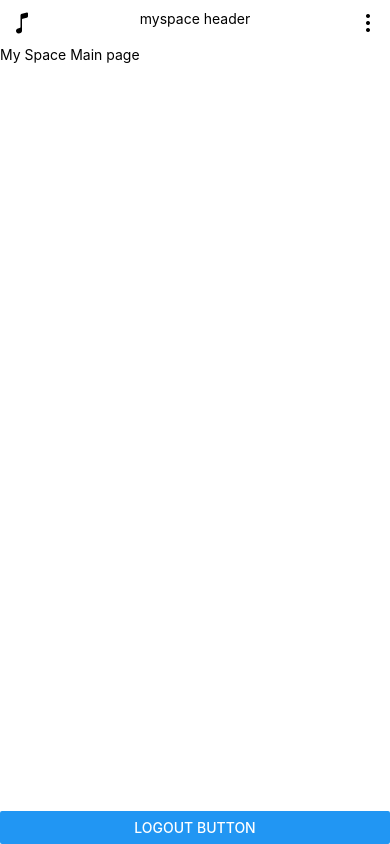
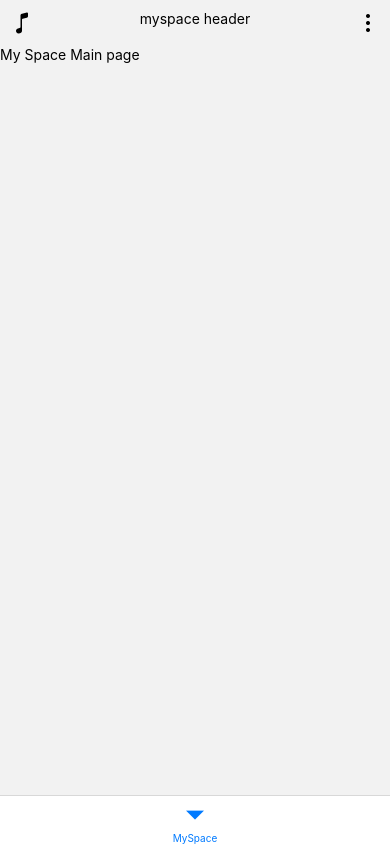
Before and after one commit to jiwon79/Muspace-App, a React Native app: screen / in a window 390 px wide. Built offline with nearby package versions, Linux system fonts and the light colour scheme.

Commit message:
feat: Add bottom tab

```diff
--- a/App.js
+++ b/App.js
@@ -3,6 +3,7 @@ import React, { useState } from 'react';
 import { StyleSheet, Text, View, Button, SafeAreaView, Platform } from 'react-native';
 import { NavigationContainer } from '@react-navigation/native';
 import { createStackNavigator } from '@react-navigation/stack';
+import { createBottomTabNavigator } from '@react-navigation/bottom-tabs';
 import Constants from 'expo-constants';
 
 import LandingScreen from './Screens/auth/Landing';
@@ -12,6 +13,7 @@ import LoginScreen from './Screens/auth/Login';
 import MySpace from './Screens/MySpace';
 
 const Stack = createStackNavigator();
+const Tab = createBottomTabNavigator();
 
 export default function App() {
   const [logged, setLogged] = useState(true);
@@ -50,11 +52,22 @@ export default function App() {
 
   return (
     <SafeAreaView style={styles.container}>
-      <MySpace/>
-      <Button
+      <NavigationContainer>
+        <Tab.Navigator
+        initialRouteName="MySpace"
+        screenOptions={{
+          headerShown: false
+        }}>
+          <Tab.Screen
+          name="MySpace"
+          component={MySpace}
+          />
+        </Tab.Navigator>
+      </NavigationContainer>
+      {/* <Button
         title="logout button"
         onPress = {() => handleLogged()}
-      />
+      /> */}
     </SafeAreaView>
   )
 }
--- a/package.json
+++ b/package.json
@@ -19,6 +19,7 @@
     "react-dom": "16.13.1",
     "react-native": "https://github.com/expo/react-native/archive/sdk-42.0.0.tar.gz",
     "react-native-gesture-handler": "^1.10.3",
+    "react-native-screens": "^3.6.0",
     "react-native-web": "~0.13.12"
   },
   "devDependencies": {
```
Also changed, not shown: 1 other file (tests, documents, lock files or other folders).
